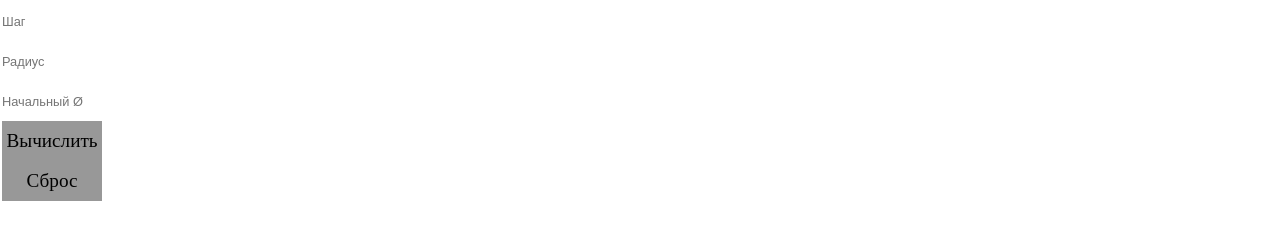
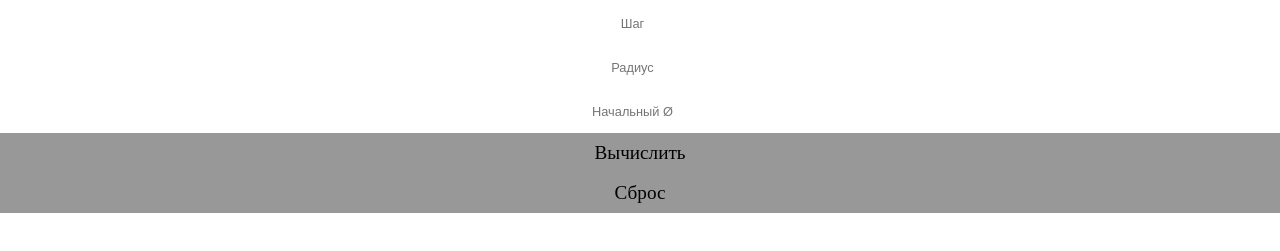
Before and after one commit to MultiMill2015/CalcSite, a plain HTML site: page sub pages/Collar calculator/collar steps.html in a window 1280 px wide. Shown: the part 41-292 px from the top of the page. Drawn offline with Linux system fonts and the light colour scheme.

Commit message:
Add files via upload

```diff
--- a/styles.css
+++ b/styles.css
@@ -29,7 +29,7 @@ nav a {
 
 
 /*Angle calculator*/
-.mainContainer{
+.mainContainer {
     display: flex;
     word-wrap: normal;
     flex-direction: row;
@@ -55,6 +55,10 @@ nav a {
     width: 100%;
 }
 
+.calcConteiner p, h3, input, button{
+    margin: 2px 2px;
+}
+
 /*collar steps*/
 .collarMainDiv {
     padding: 2px 2px;
@@ -64,7 +68,7 @@ nav a {
 #inputBox {
     display: flex;
     flex-direction: column;
-    align-items: left;
+    align-items: center;
     justify-content: center;
 
 }
@@ -72,12 +76,13 @@ nav a {
 #inputBox input {
     border: none;
     font-size: 0.8rem;
-    width: 100px;
+    width: 300px;
     height: 40px;
+    text-align: center;
 }
 
 .button {
-    width: 100px;
+    width: 100vw;
     height: 40px;
     font-size: 1.2rem;
     display: flex;
```
